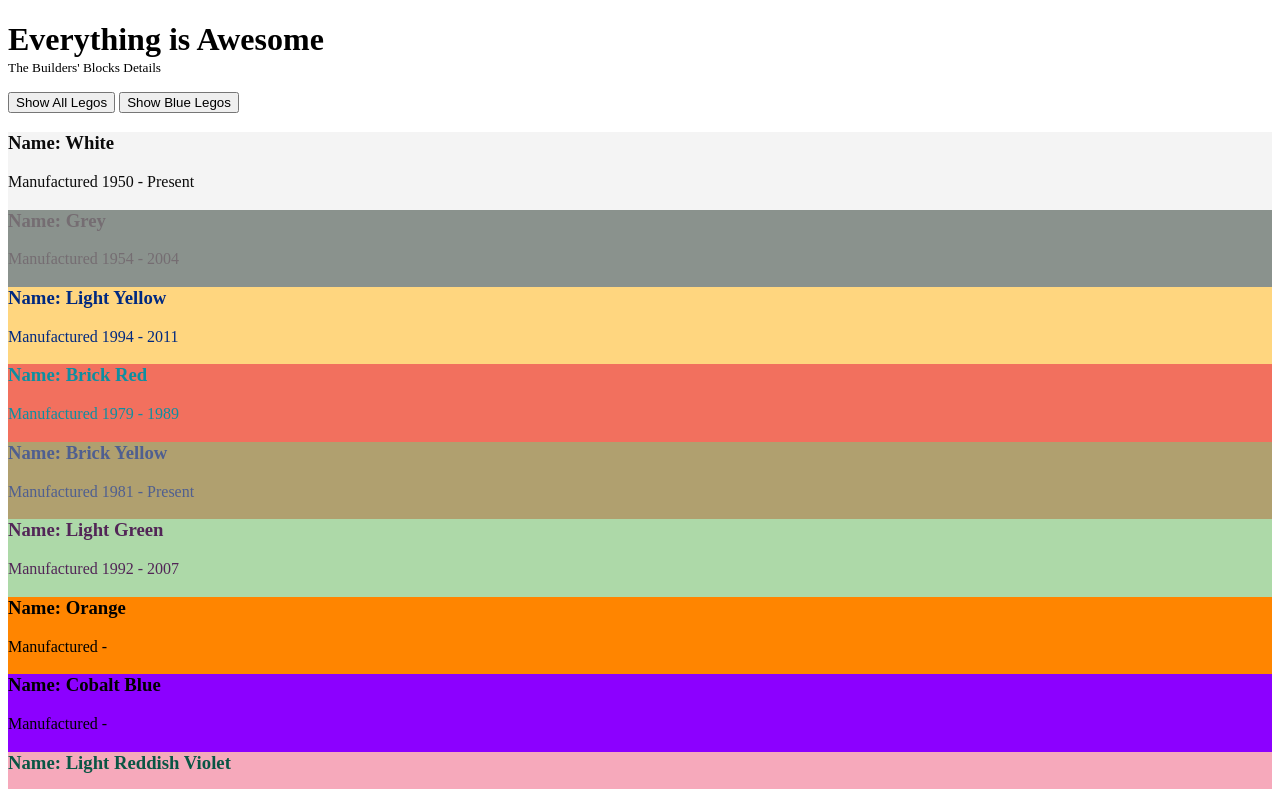
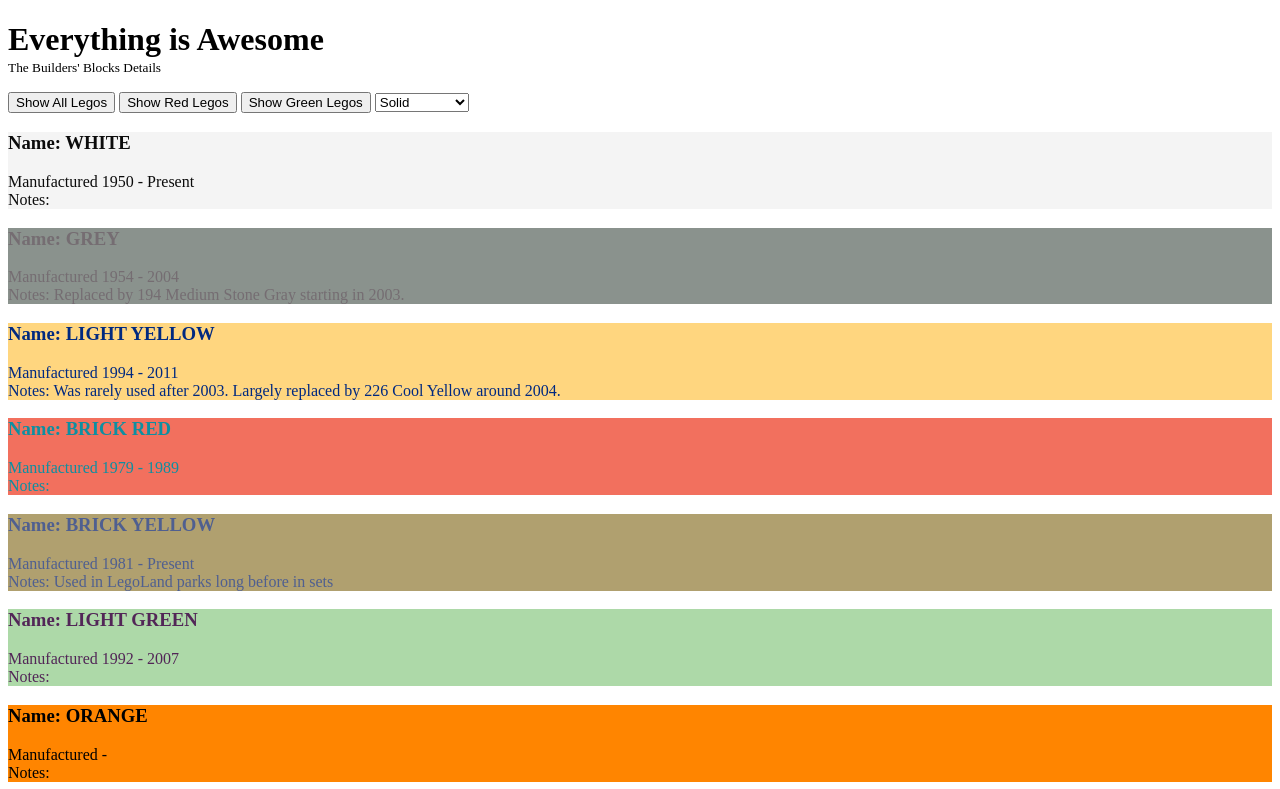
Before and after one commit to nss-day-cohort-47/everything-is-awesome-SidneyCrandall, a plain HTML site: page index.html in a window 1280 px wide. Both pictures are taken after a click on the button "Show All Legos". Shown: the top 789 px of the page. Drawn offline with Linux system fonts and the light colour scheme.

Commit message:
Able to filter Red and Green. Created dropdown menu.

```diff
--- a/index.html
+++ b/index.html
@@ -13,7 +13,21 @@
         <h1>Everything is Awesome</h1><small>The Builders' Blocks Details</small>
         <nav>
             <button id="showAll">Show All Legos</button>
-      <button id="showBlue">Show Blue Legos</button>
+            <button id="showRed">Show Red Legos</button>
+            <button id="showGreen">Show Green Legos</button>
+            <select id="showAllMaterial">
+              <option id="showSolid">Solid</option>
+              <option id="showTransparent">Transparent</option>
+              <option id="showPearl">Pearl</option>
+              <option id="showChrome">Chrome</option>
+              <option id="showMetallic">Metallic</option>
+              <option id="showMilky">Milky</option>
+              <option id="showGlitter">Glitter</option>
+              <option id="showSpeckle">Speckle</option>
+              <option id="showInk">Ink</option>
+              <option id="showModulex">Modulex</option>
+              <option id="showProcess">Process</option>
+            </select>
         </nav>
     </header>
     <main>
--- a/scripts/legos/LegoDetail.js
+++ b/scripts/legos/LegoDetail.js
@@ -3,8 +3,10 @@ import { invertColor } from './../helpers.js';
 export const LegoDetail = (brick) => {
 
     let block = `<section class="block-wrapper" style="background-color:#${brick.ColorHex}">
-              <h3>Name: ${brick.LegoName}</h3>
+              <h3>Name: ${brick.LegoName.toUpperCase()}</h3>
               <div class="block-years">Manufactured ${brick.YearFrom} - ${brick.YearTo}</div>
+              <div class="block-notes">Notes: ${brick.Notes}</div>
+              </section>
               `;
     const link = brick.ColorstreamLinkImage;
     if (link) {
--- a/scripts/main.js
+++ b/scripts/main.js
@@ -5,12 +5,37 @@ import { makeLegoList } from './legos/LegoList.js';
 const navElement = document.querySelector("nav");
 
 navElement.addEventListener("click", (event) => {
-	if (event.target.id === "showBlue") {
-		filterLegos("Blue")
+    if (event.target.id === "showRed") {
+        filterLegos("Red")
     } else if (event.target.id === "showAll") {
         makeLegoList(useLegos())
     }
 })
+
+navElement.addEventListener("click", (event) => {
+    if (event.target.id === "showGreen") {
+        filterLegos("Green")
+    } else if (event.target.id === "showAll") {
+        makeLegoList(useLegos())
+    }
+})
+
+
+/*navElement.addEventListener("change", event => {
+    if (event.target.id === "showSolid") {
+        filterLegos("Solid")
+    } else if (event.target.id === "showAllMaterial") {
+        makeLegoList(useLegos())
+        console.log("showSolid")
+    }
+    if (event.target.id === "showTransparent") {
+        filterLegos("Transparent")
+    } else if (event.target.id === "showAllMaterial") {
+        makeLegoList(useLegos())
+        console.log("showParents")
+    }
+})*/
+
 
 const filterLegos = (whatFilter) => {
     const filterArray = useLegos().filter(singleLego => {
```
Also changed, not shown: scripts/legos/LegoData.js (indentation only). Lines whose indentation alone changed are shown as unchanged.
